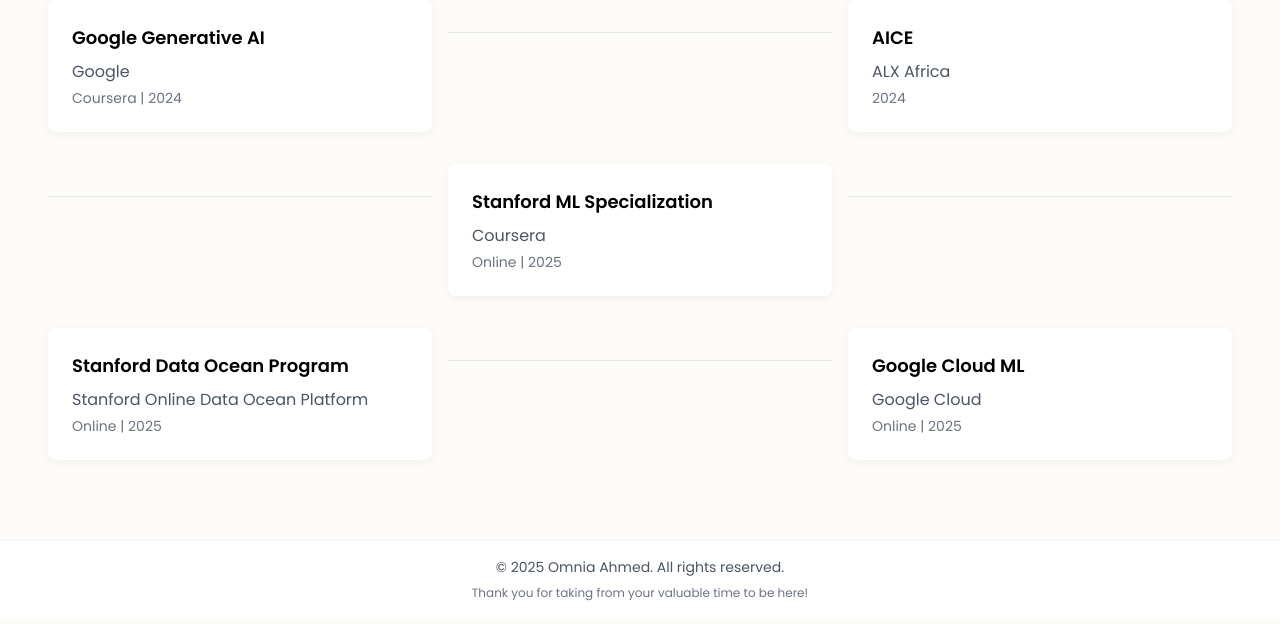
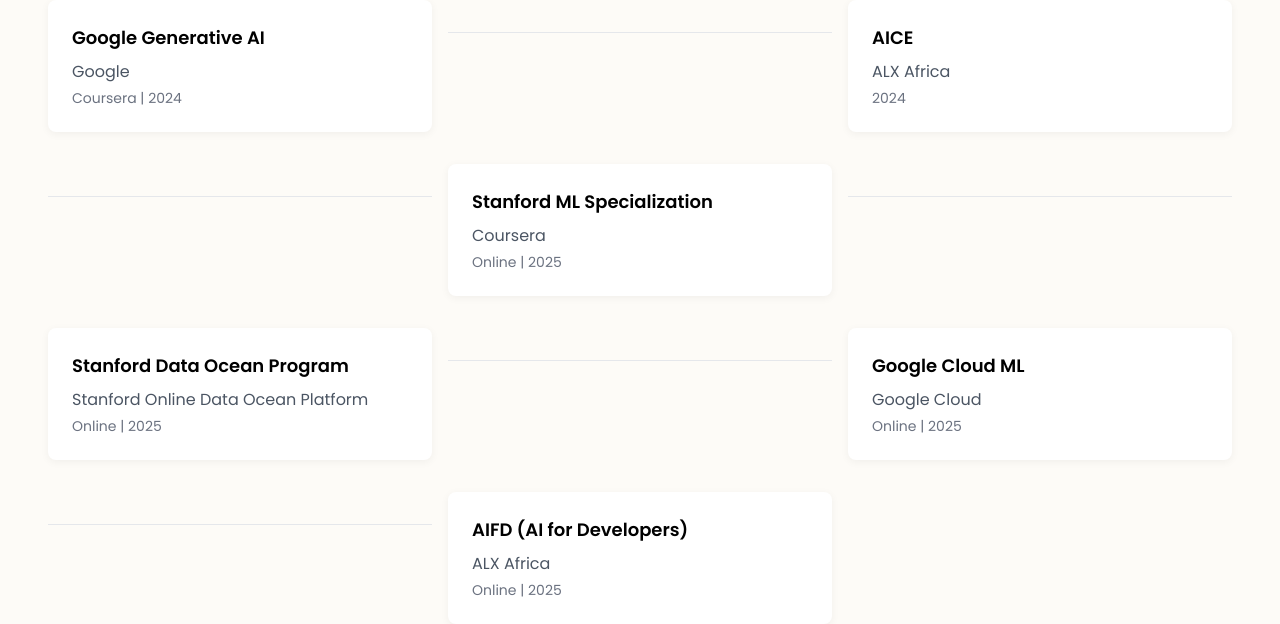
Before and after one commit to Moniaar/Official-Portfolio, a website: page ml_proj.html in a window 1280 px wide. Shown: the part 328-952 px from the top of the page. Drawn offline with nearby package versions, Linux system fonts and the light colour scheme.

Commit message:
added one more course I just finished :)

```diff
--- a/ml_proj.html
+++ b/ml_proj.html
@@ -386,6 +386,12 @@
                             <p class="text-gray-600 mt-2">Google Cloud</p>
                             <p class="text-gray-500 text-sm mt-1">Online | 2025</p>
                         </div>
+                        <hr class="my-8">
+                        <div class="education-card">
+                            <h3 class="text-lg font-semibold text-secondary">AIFD (AI for Developers)</h3>
+                            <p class="text-gray-600 mt-2">ALX Africa</p>
+                            <p class="text-gray-500 text-sm mt-1">Online | 2025</p>
+                        </div>
                     </div>
                 </section>
             </section>
```
